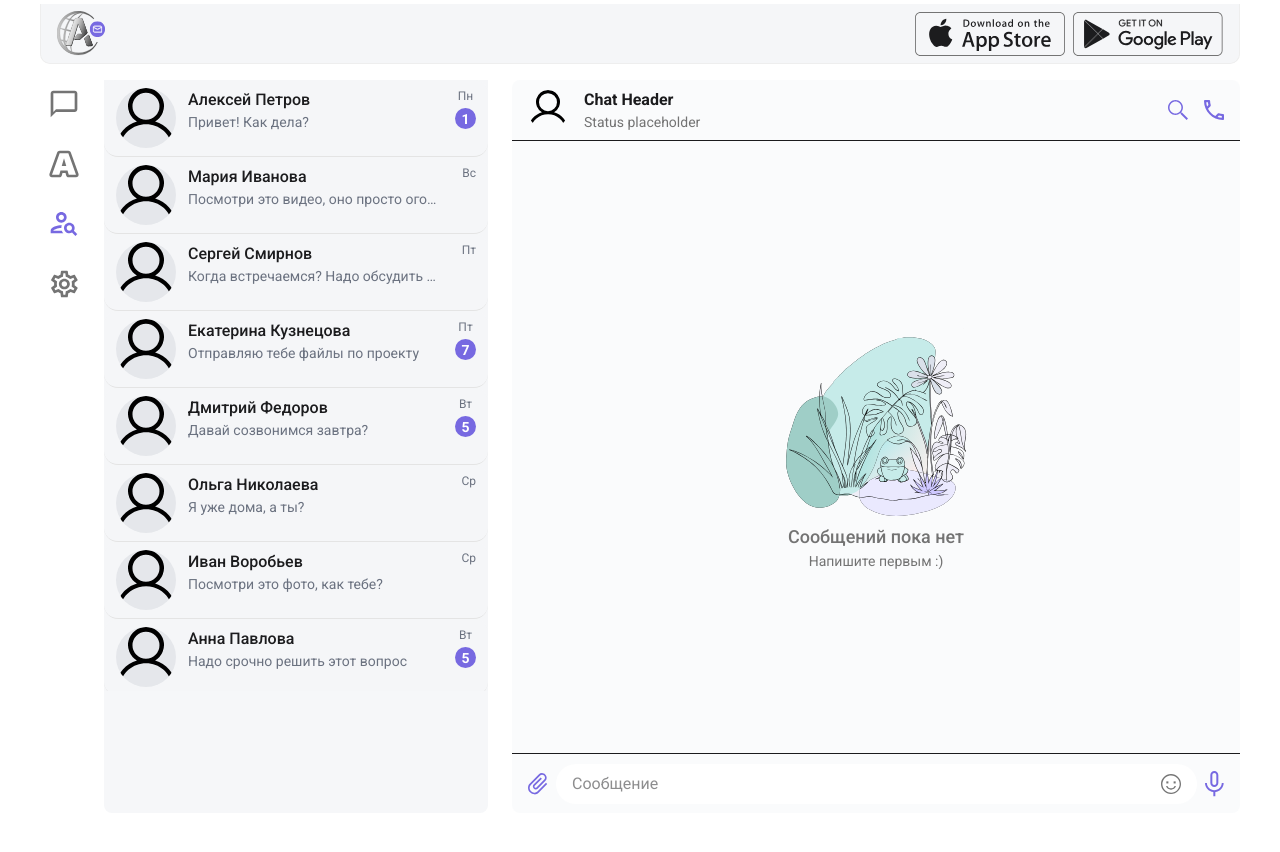
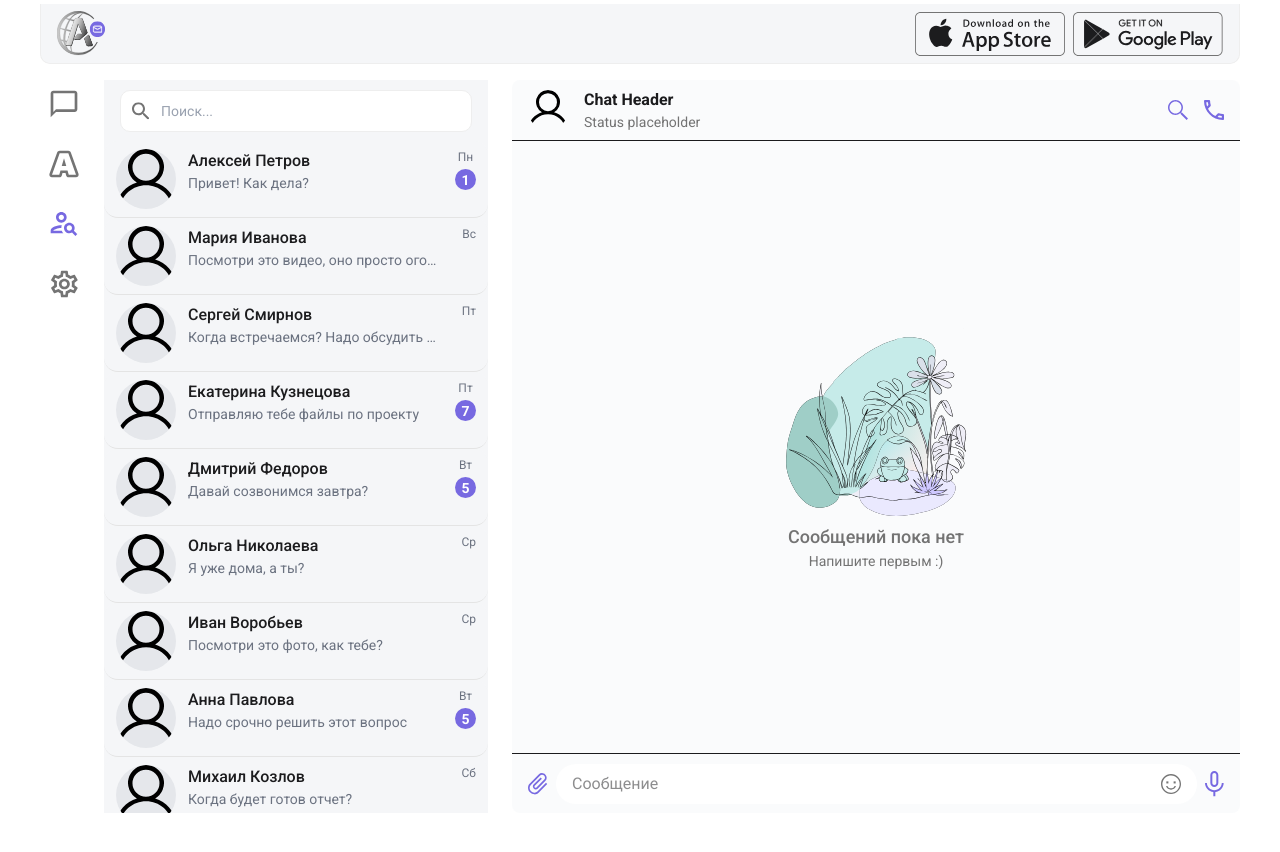
Before and after one commit to Fixer201/chat-frontend-4, a Next.js app: page /chats in a window 1280 px wide. Shown: the top 852 px of the page. Built offline with nearby package versions, Linux system fonts and the light colour scheme.

Commit message:
Добавил элемент поиска, стилизовал и обновил немножко компонент ChatList

```diff
--- a/src/modules/chats-list/components/ChatsList.tsx
+++ b/src/modules/chats-list/components/ChatsList.tsx
@@ -1,35 +1,95 @@
 'use client'
 
-import { useEffect } from 'react'
+import { useEffect, useState } from 'react'
 import { Avatar } from '@shared/ui/avatar/Avatar'
 import { useChats } from '@shared/hooks/useChats'
-import { formatLastSeen } from '@shared/lib/formatLastSeen';
+import { formatLastSeen } from '@shared/lib/formatLastSeen'
+import Image from 'next/image'
+export default function ChatsList() {
+    const { chats, loadChats } = useChats()
+    useEffect(() => {
+        loadChats(15)
+    }, [loadChats])
+    const [searchValue, setSearchValue] = useState('')
+    return (
+        <div className="flex flex-col h-full">
+            <div className="h-1/12 min-h-[60px] bg-[#F5F6F8] flex items-center px-4">
+                <div className="relative w-full">
+                    <div className="absolute left-3 top-1/2 transform -translate-y-1/2 pointer-events-none">
+                        <svg
+                            viewBox="0 0 17.4883 17.4883"
+                            xmlns="http://www.w3.org/2000/svg"
+                            width="17.488281"
+                            height="17.488281"
+                            fill="none"
+                        >
+                            <path
+                                id="Vector"
+                                d="M12.5 11L11.71 11L11.43 10.73C12.41 9.59 13 8.11 13 6.5C13
+                            2.91 10.09 0 6.5 0C2.91 0 0 2.91 0 6.5C0 10.09 2.91 13 6.5
+                            13C8.11 13 9.59 12.41 10.73 11.43L11 11.71L11 12.5L16 17.49L17.49
+                            16L12.5 11ZM6.5 11C4.01 11 2 8.99 2 6.5C2 4.01 4.01 2 6.5 2C8.99
+                            2 11 4.01 11 6.5C11 8.99 8.99 11 6.5 11Z"
+                                fill={'#747474'}
+                                fill-rule="nonzero"
+                            />
+                        </svg>
+                    </div>
 
-export default function ChatsList() {
-    const {
-        chats,
-        loadChats,
-  } = useChats();
-
-  useEffect(() => {
-    loadChats(15);
-  }, [loadChats]);
-    return (
-        <div className='overflow-y-scroll grow h-10/12 bg-[#F5F6F8]'>
-            <div className="grid grid-cols-1">
+                    <input
+                        type="text"
+                        placeholder="Поиск..."
+                        value={searchValue}
+                        onChange={(e) =>
+                            setSearchValue(e.target.value)
+                        }
+                        className="w-full pl-10 pr-4 py-2.5 rounded-lg border bg-white border-[#EEEEEE]
+        focus:outline-none focus:border-[#EEEEEE] focus:ring-0
+        placeholder:text-gray-400 text-sm transition-all duration-200 box-border"
+                    />
+                    {searchValue && (
+                        <button
+                            type="button"
+                            onClick={() =>
+                                setSearchValue('')
+                            }
+                            className="absolute right-3 top-1/2 transform -translate-y-1/2
+                            p-1 hover:bg-gray-100 rounded-full transition-all duration-200"
+                            aria-label="Очистить поиск"
+                        >
+                            <Image
+                                src="/images/chatHeader/closeSearch.svg" // Укажите путь к вашей иконке крестика
+                                alt="Clear search"
+                                width={14}
+                                height={14}
+                                className="opacity-60 hover:opacity-100 transition-opacity"
+                            />
+                        </button>
+                    )}
+                </div>
+            </div>
+            <div className="flex-1 h-11/12 overflow-y-auto bg-[#F5F6F8]">
+                <div className="flex flex-col">
                     {chats.map((chat) => (
                         <Avatar
                             src="/images/chatHeader/userAvatar.svg"
                             name={`${chat.chat.firstName} ${chat.chat.lastName}`}
                             mode="chat"
-                    messagePreview={chat.lastMessage.content}
-                    timestamp={formatLastSeen(chat.lastActivityAt*1000)}
-                    unreadCount={chat.newMessageCount}
+                            messagePreview={
+                                chat.lastMessage.content
+                            }
+                            timestamp={formatLastSeen(
+                                chat.lastActivityAt * 1000,
+                            )}
+                            unreadCount={
+                                chat.newMessageCount
+                            }
                             key={chat.id}
-                    className='border-b border-[#E4E4E4] bg-[#F5F6F8]'
+                            className="border-b border-[#E4E4E4] bg-[#F5F6F8]"
                         />
                     ))}
                 </div>
             </div>
+        </div>
     )
 }
```
Also changed, not shown: public/images/chatHeader/closeSearch.svg (added). Lines whose indentation alone changed are shown as unchanged.
